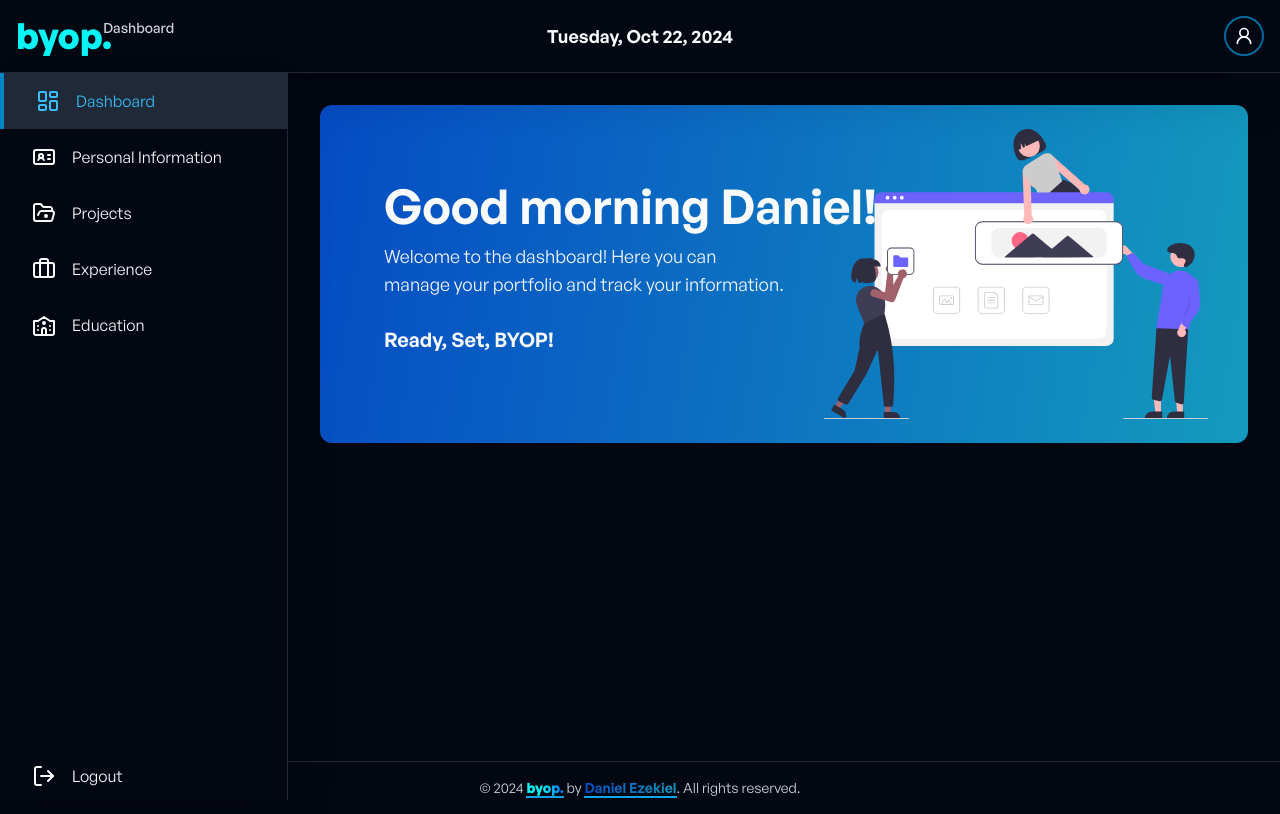
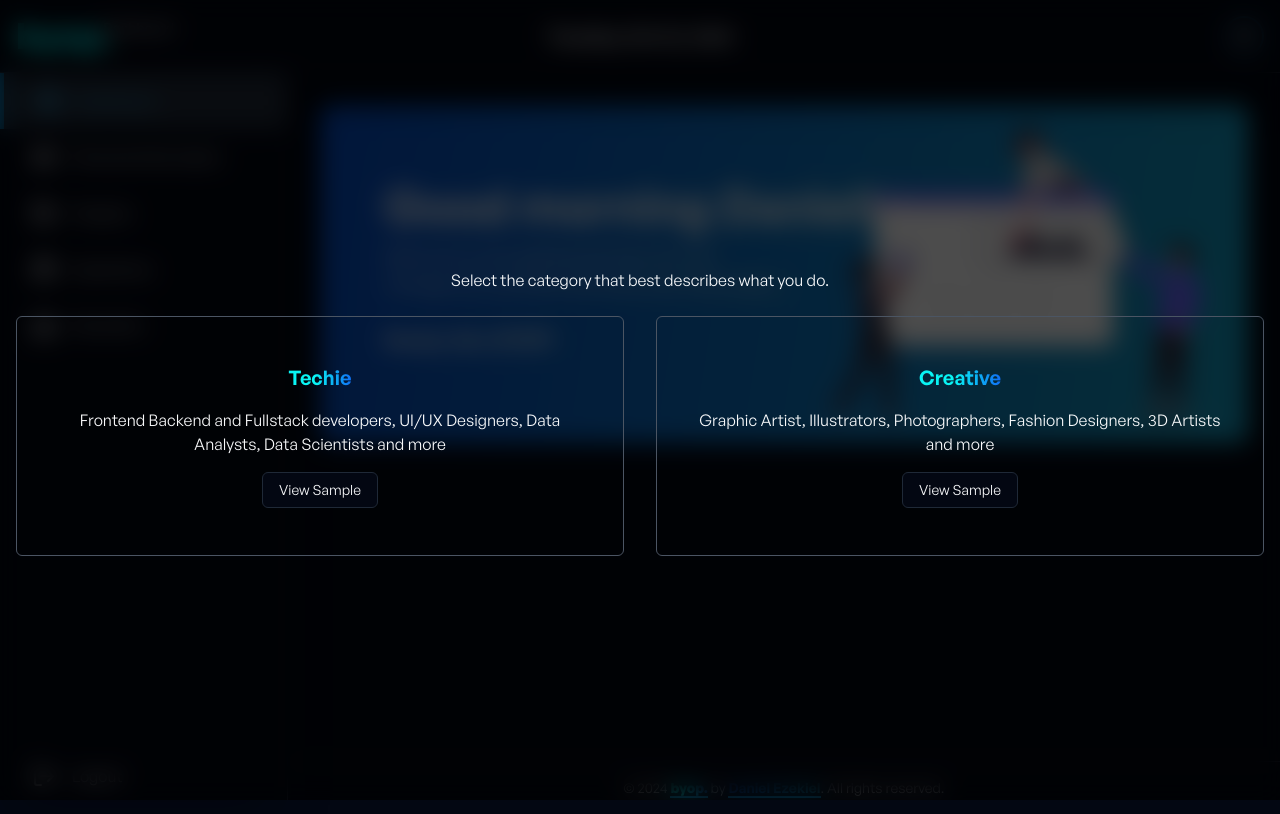
Before and after one commit to Daniel-Ezekiel/byop, a Next.js app: page /1/dashboard in a window 1280 px wide. Built offline with nearby package versions, Linux system fonts and the light colour scheme.

Commit message:
feat: added category selection modal to dashboard page

```diff
--- a/src/app/[authUser]/dashboard/_components/DashboardSidebar.tsx
+++ b/src/app/[authUser]/dashboard/_components/DashboardSidebar.tsx
@@ -24,27 +24,27 @@ type SidebarLinkTypes = {
 const sidebarLinks: SidebarLinkTypes[] = [
   {
     name: "Dashboard",
-    href: "/dashboard",
+    href: "dashboard",
     icon: LayoutDashboardIcon,
   },
   {
     name: "Personal Information",
-    href: "/personal-information",
+    href: "personal-information",
     icon: IdCardIcon,
   },
   {
     name: "Projects",
-    href: "/projects",
+    href: "projects",
     icon: FolderOpenDotIcon,
   },
   {
     name: "Experience",
-    href: "/experience",
+    href: "experience",
     icon: BriefcaseIcon,
   },
   {
     name: "Education",
-    href: "/education",
+    href: "education",
     icon: University,
   },
 ];
--- a/src/app/[authUser]/dashboard/page.tsx
+++ b/src/app/[authUser]/dashboard/page.tsx
@@ -1,3 +1,4 @@
+import CategoryModal from "@/app/_components/dashboard/CategoryModal";
 import MainLayout from "@/app/_layouts/MainLayout";
 import ImgBuildPortfolio from "@/assets/build-portfolio.svg";
 import Image from "next/image";
@@ -29,6 +30,8 @@ function Dashboard() {
           />
         </div>
       </section>
+
+      <CategoryModal />
     </MainLayout>
   );
 }
--- /dev/null
+++ b/src/app/_components/dashboard/CategoryModal.tsx
@@ -0,0 +1,39 @@
+import { Button } from "@/components/ui/button";
+
+function CategoryModal() {
+  return (
+    <div className='fixed top-0 left-0 z-20 bg-black/70 min-h-screen w-screen backdrop-blur-md grid place-items-center overflow-y-scroll'>
+      <div className='p-4 py-6'>
+        <h2 className='m-6 text-center'>
+          Select the category that best describes what you do.
+        </h2>
+
+        <form action='' className='grid gap-8 xsm:grid-cols-2'>
+          <div className='flex flex-col justify-center items-center gap-4 h-60 p-8 text-center border border-gray-600 rounded-md'>
+            <h3 className='bg-gradient-linear-100 bg-clip-text text-transparent font-[family-name:var(--font-general-sans-semibold)] text-xl'>
+              Techie
+            </h3>
+            <p>
+              Frontend Backend and Fullstack developers, UI/UX Designers, Data
+              Analysts, Data Scientists and more
+            </p>
+            <Button variant='outline'>View Sample</Button>
+          </div>
+
+          <div className='flex flex-col justify-center items-center gap-4 h-60 p-8 text-center border border-gray-600 rounded-md'>
+            <h3 className='bg-gradient-linear-100 bg-clip-text text-transparent font-[family-name:var(--font-general-sans-semibold)] text-xl'>
+              Creative
+            </h3>
+            <p>
+              Graphic Artist, Illustrators, Photographers, Fashion Designers, 3D
+              Artists and more
+            </p>
+            <Button variant='outline'>View Sample</Button>
+          </div>
+        </form>
+      </div>
+    </div>
+  );
+}
+
+export default CategoryModal;
--- a/src/app/_components/global/Footer.tsx
+++ b/src/app/_components/global/Footer.tsx
@@ -2,7 +2,7 @@ import Link from "next/link";
 
 function Footer() {
   return (
-    <footer className='w-full mt-12 border-t py-4'>
+    <footer className='mt-12 border-t py-4 xl:ml-[18rem]'>
       <p className='text-sm font-[family-name:var(--font-general-sans-regular)] text-center text-gray-300'>
         © 2024{" "}
         <Link
--- a/tailwind.config.ts
+++ b/tailwind.config.ts
@@ -9,6 +9,9 @@ const config: Config = {
   ],
   theme: {
     extend: {
+      screens: {
+        xsm: "540px",
+      },
       backgroundImage: {
         "gradient-linear-100":
           "linear-gradient(268deg, #1237F6 -22.24%, #09F4F4 57.33%)",
```
